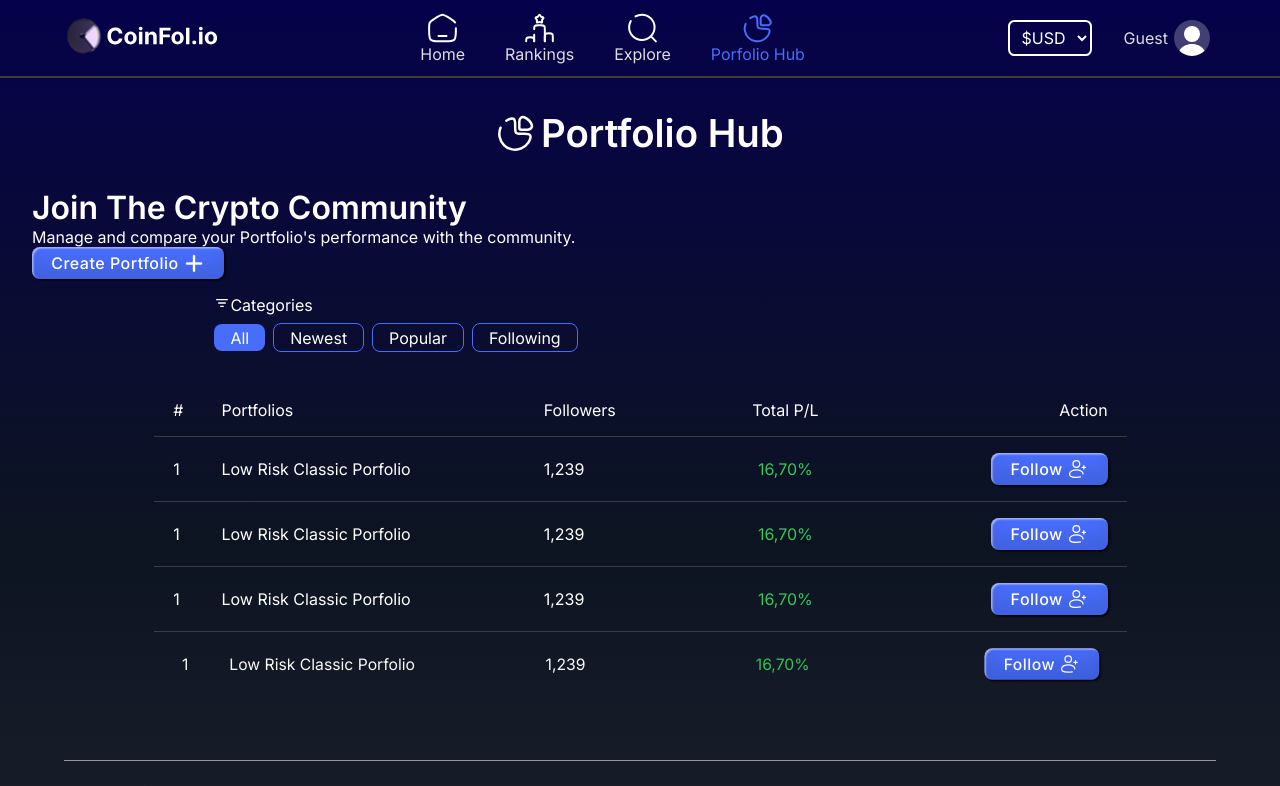
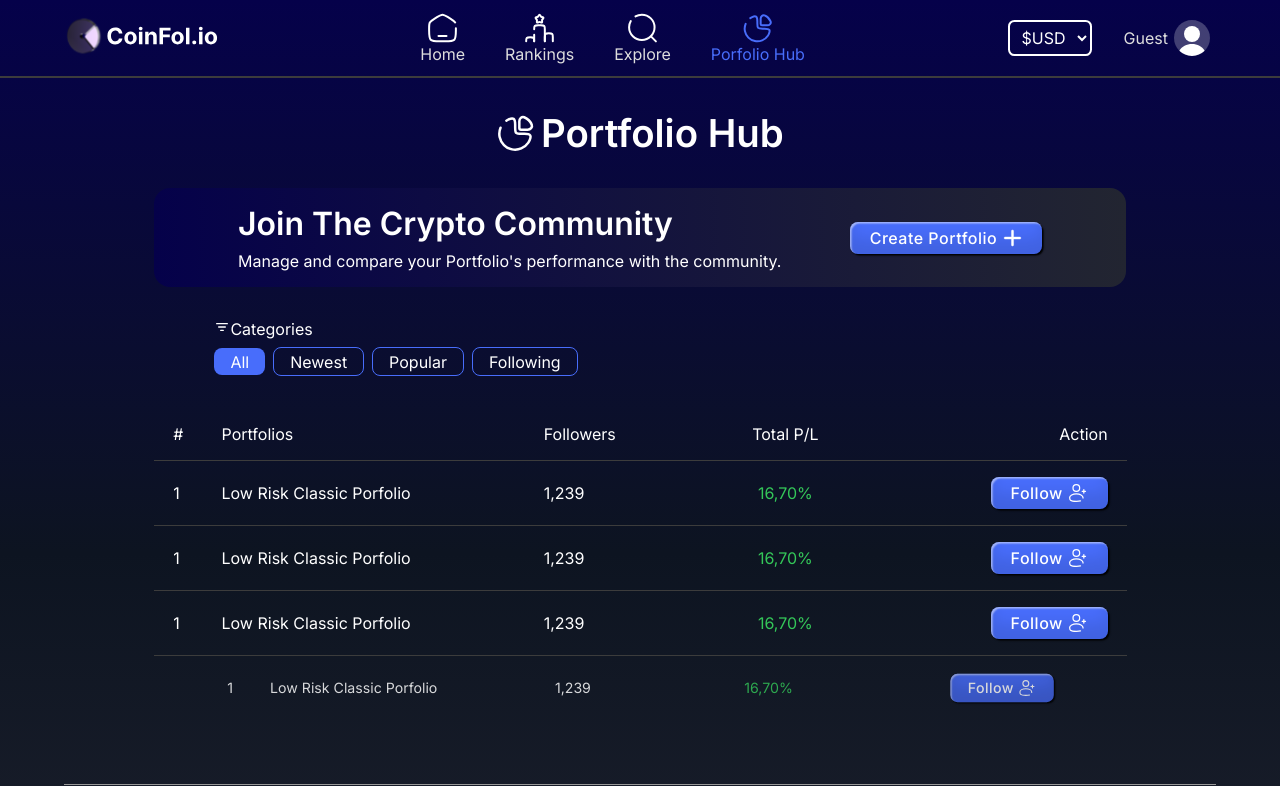
Before and after one commit to dimitarraychev/coinfolio, a React (Vite) app: page /hub in a window 1280 px wide. Shown: the top 786 px of the page. Built offline with nearby package versions, Linux system fonts and the light colour scheme; no server answers.

Commit message:
Css and classes cleanup

```diff
--- a/src/pages/PortfolioHub/PortfolioHub.jsx
+++ b/src/pages/PortfolioHub/PortfolioHub.jsx
@@ -28,7 +28,7 @@ const PortfolioHub = () => {
 				Portfolio Hub
 			</h2>
 
-			<section className="portfolio-cta">
+			<div className="portfolio-cta-wrapper">
 				<div className="cta-text">
 					<h3>Join The Crypto Community</h3>
 					<p>
@@ -39,7 +39,7 @@ const PortfolioHub = () => {
 				<Link to={"/hub/create"}>
 					<Button text="create portfolio"></Button>
 				</Link>
-			</section>
+			</div>
 
 			<CategoriesMenu
 				categories={portfolioCategories}
```
